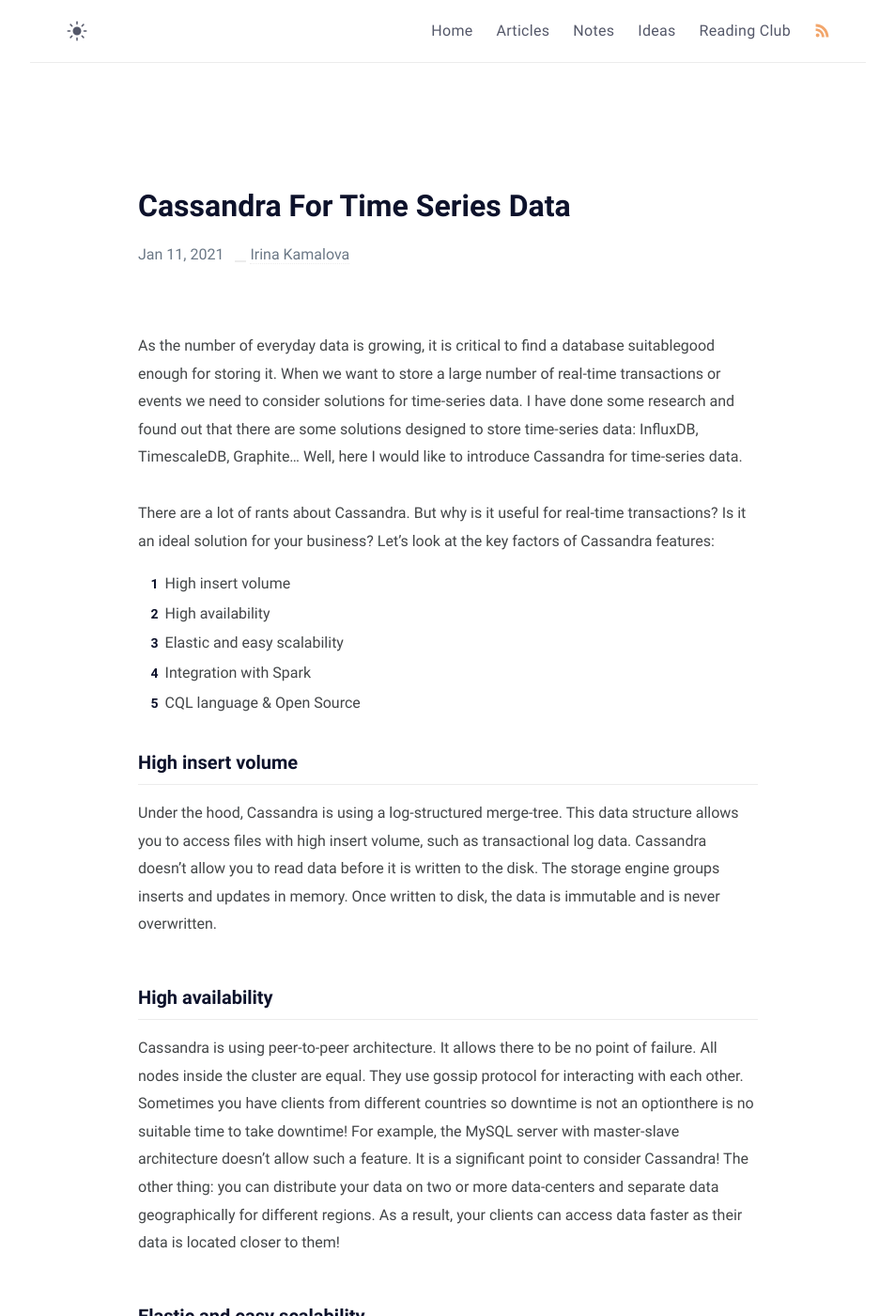
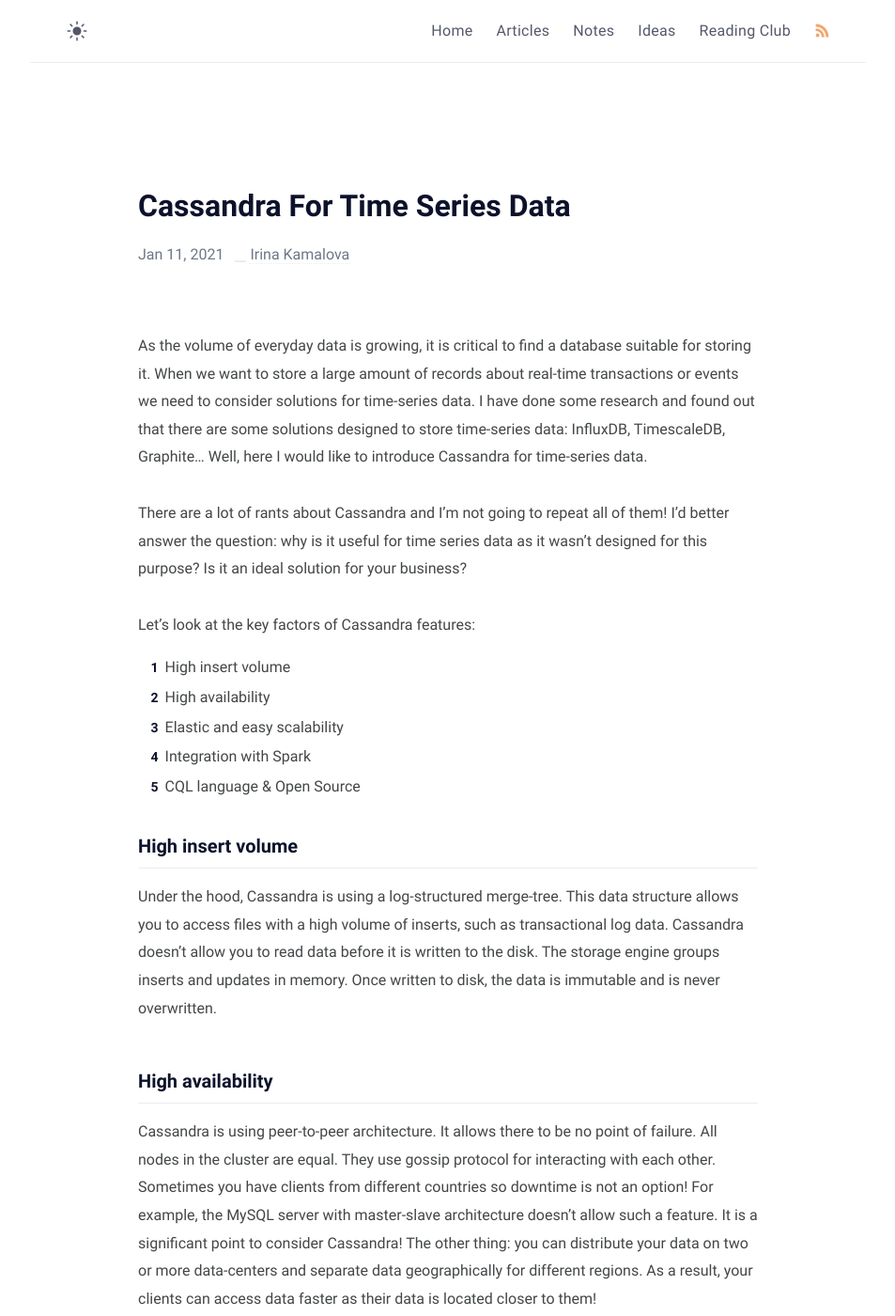
Before and after one commit to irenkamalova/irenkamalova.github.io, a Jekyll site: the page built from _posts/2021-01-11-Cassandra-for-time-series-data.md, in a window 1280 px wide and 1400 px high. Shown: the whole window at 94% size, without its empty margins (163-1116 px from the left). Built offline with Jekyll 4.4.1, drawn with Linux system fonts in a browser that asks for light colours; some of the changed text lies outside the part shown.

Commit message:
candies of scala
Signed-off-by: irenkamalova <iren.kamalova@gmail.com>

```diff
--- a/_posts/2021-01-11-Cassandra-for-time-series-data.md
+++ b/_posts/2021-01-11-Cassandra-for-time-series-data.md
@@ -1,6 +1,10 @@
-As the number of everyday data is growing, it is critical to find a database suitablegood enough for storing it. When we want to store a large number of real-time transactions or events we need to consider solutions for time-series data. I have done some research and found out that there are some solutions designed to store time-series data: InfluxDB, TimescaleDB, Graphite… Well, here I would like to introduce Cassandra for time-series data.
+As the volume of everyday data is growing,
+ it is critical to find a database suitable for storing it.
+  When we want to store a large amount of records about real-time transactions or events we need to consider solutions for time-series data. I have done some research and found out that there are some solutions designed to store time-series data: InfluxDB, TimescaleDB, Graphite… Well, here I would like to introduce Cassandra for time-series data.
 
-There are a lot of rants about Cassandra. But why is it useful for real-time transactions? Is it an ideal solution for your business? Let’s look at the key factors of Cassandra features:
+There are a lot of rants about Cassandra and I’m not going to repeat all of them! I’d better answer the question: why is it useful for time series data as it wasn’t designed for this purpose? Is it an ideal solution for your business?
+
+Let’s look at the key factors of Cassandra features:
 
 1. High insert volume
 2. High availability
@@ -10,28 +14,28 @@ There are a lot of rants about Cassandra. But why is it useful for real-time tra
 
 ### High insert volume
 
-Under the hood, Cassandra is using a log-structured merge-tree. This data structure allows you to access files with high insert volume, such as transactional log data. Cassandra doesn’t allow you to read data before it is written to the disk. The storage engine groups inserts and updates in memory. Once written to disk, the data is immutable and is never overwritten.
+Under the hood, Cassandra is using a log-structured merge-tree. This data structure allows you to access files with a high volume of inserts, such as transactional log data. Cassandra doesn’t allow you to read data before it is written to the disk. The storage engine groups inserts and updates in memory. Once written to disk, the data is immutable and is never overwritten.
 
 
 
 ### High availability
 
-Cassandra is using peer-to-peer architecture. It allows there to be no point of failure. All nodes inside the cluster are equal. They use gossip protocol for interacting with each other. Sometimes you have clients from different countries so downtime is not an optionthere is no suitable time to take downtime! For example, the MySQL server with master-slave architecture doesn't allow such a feature. It is a significant point to consider Cassandra! The other thing: you can distribute your data on two or more data-centers and separate data geographically for different regions. As a result, your clients can access data faster as their data is located closer to them!
+Cassandra is using peer-to-peer architecture. It allows there to be no point of failure. All nodes in the cluster are equal. They use gossip protocol for interacting with each other. Sometimes you have clients from different countries  so downtime is not an option! For example, the MySQL server with master-slave architecture doesn't allow such a feature. It is a significant point to consider Cassandra! The other thing: you can distribute your data on two or more data-centers and separate data geographically for different regions. As a result, your clients can access data faster as their data is located closer to them!
 
 
 ### Elastic and easy scalability
 
-One of the key features and the important argument to use Cassandra for time-series data. If you have seasoned peaks in your incoming data, it’s good to be able to scale up nodes during expected peaks and scale down after. As a result, you getcan have flexible clusters!
+One of the key features and the important argument to use Cassandra for time-series data. If you have seasoned peaks in your incoming data, it’s good to be able to scale up nodes during expected peaks and scale down after. As a result, you get more flexible clusters!
 
 Integration with Spark
 
-The most reasonable argument against using Cassandra for time-series data - it doesn’t have aggregators! But… It has something more interesting: integration with Spark provided “out-of-the-box”. You can connect to your Cassandra cluster with Spark Connector withby only several lines of code! And then you can perform big-data analytics on top of your cluster!
+The most reasonable argument against using Cassandra for time-series data - it doesn’t have aggregators! But… It has something more interesting: integration with Spark provided “out-of-the-box”. You can connect to your Cassandra cluster with Spark Connector with only several lines of code! And then you can perform big-data analytics on top of your cluster!
 
 CQL language & Open Source
 
 And the last thing is the comfort of using Cassandra. It comes to you with CQL language - the language very similar to SQL language. If you’re good at SQL then you already know how to interact with Cassandra by queries. And both Cassandra and Spark are open source solutions, so you can pick it up for your enterprise project and give it to your client without requiring them to pay for the license!
 
-Sounds good, doesisn’t it?
+Sounds good, doesn’t it?
 
 ### Conclusion
 
```
